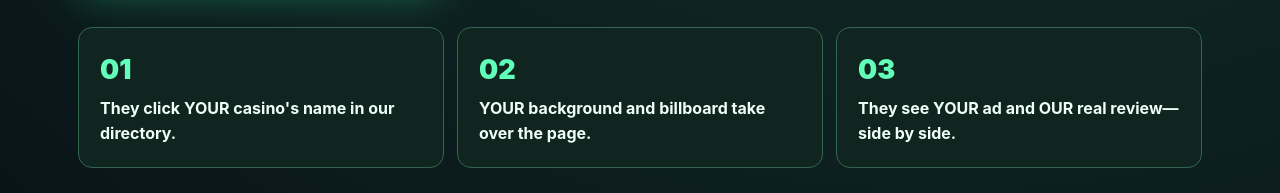
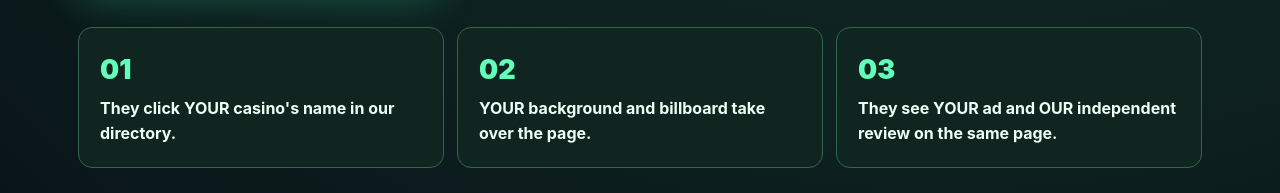
Before and after one commit to rawedgedeals-alt/RAWEDGE3.0HEROCUT, a plain HTML site: page advertise.html in a window 1280 px wide. Shown: the part 902-1095 px from the top of the page. Drawn offline with Linux system fonts and the light colour scheme; a script that the page names is missing.

Commit message:
Clarify independent review appears on the same page below sponsor artwork

```diff
--- a/advertise.html
+++ b/advertise.html
@@ -91,7 +91,7 @@ footer{border-top:1px solid #35624c}
 <div class="value-strip" aria-label="Casino Takeover benefits">
 <article><strong>01</strong><span>They click YOUR casino's name in our directory.</span></article>
 <article><strong>02</strong><span>YOUR background and billboard take over the page.</span></article>
-<article><strong>03</strong><span>They see YOUR ad and OUR real review—side by side.</span></article>
+<article><strong>03</strong><span>They see YOUR ad and OUR independent review on the same page.</span></article>
 </div>
 <section id="see-it" class="adsection" aria-labelledby="demo-title">
 <span class="adeyebrow">TRY IT · INTERACTIVE CONCEPT PREVIEW</span>
```
